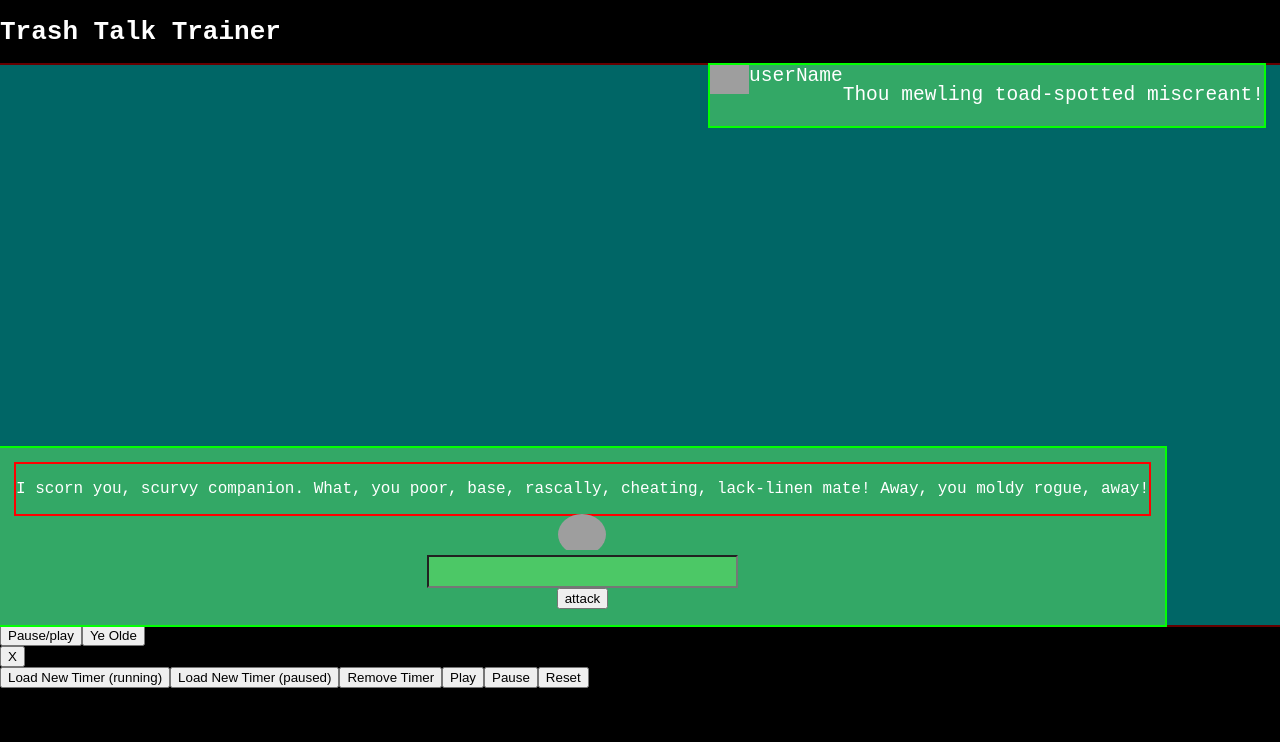
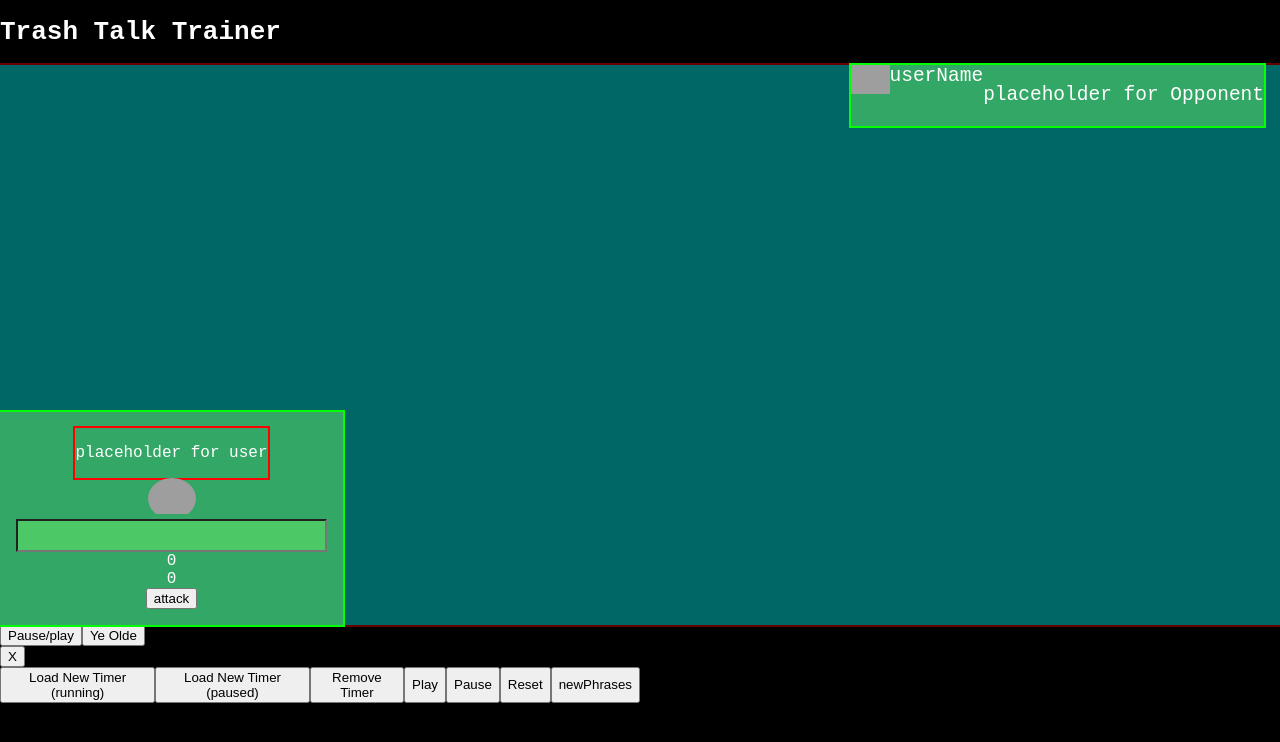
Before and after one commit to T-J-DANIEL/trash-talk-simulator, a React (Create React App) app: page / in a window 1280 px wide. Both pictures are taken after a click on the button "Settings". Shown: the top 742 px of the page. Built offline with nearby package versions, Linux system fonts and the light colour scheme; grey boxes are pictures that could not be loaded.

Commit message:
added more functionality

```diff
--- a/src/components/GameTimer.js
+++ b/src/components/GameTimer.js
@@ -28,14 +28,12 @@ const GameTimer = () => {
 
 const TimerFunctions = () => {
   const {
-    timerExists,
     setTimerExists,
-    timerRunning,
     setTimerRunning,
-    resetTimer,
     setResetTimer,
     mountPaused,
     mountRunning,
+    newPhrases,
   } = useGlobalContext()
   return (
     <div className="timer-functions">
@@ -45,6 +43,7 @@ const TimerFunctions = () => {
       <button onClick={() => setTimerRunning(true)}>Play</button>
       <button onClick={() => setTimerRunning(false)}>Pause</button>
       <button onClick={() => setResetTimer(true)}>Reset</button>
+      <button onClick={newPhrases}>newPhrases</button>
     </div>
   )
 }
--- a/src/components/Opponent.js
+++ b/src/components/Opponent.js
@@ -3,7 +3,7 @@ import { useGlobalContext } from "../context"
 const Opponent = () =>{
     const { opponentPhrase, successfulAttack } = useGlobalContext()
     return (
-      <div className={`opponent ${successfulAttack?"animate":""}`}>
+      <div className={`opponent ${successfulAttack?"animate":""} `}>
         {successfulAttack&&<div className="hitMarker">
           <div className="clock-hand clock">
               <div></div>
--- a/src/components/UserInput.js
+++ b/src/components/UserInput.js
@@ -6,9 +6,13 @@ const UserInput = () => {
     currentPhrase,
     compareValues,
     percentageMatch,
+    setPercentageMatch,
     setSuccessfulAttack,
     isYeOlde,
     setIsYeOlde,
+    score,
+    setScore,
+    newPhrases
   } = useGlobalContext()
 
   return (
@@ -26,16 +30,32 @@ const UserInput = () => {
         <input
           type="text"
           value={userText}
+          onKeyPress={(e) => {
+          //  e.key === "Enter" && setUserText("")
+            if(e.key === "Enter"){
+             if(percentageMatch>80) {setSuccessfulAttack(true)
+              setTimeout(()=>{setSuccessfulAttack(false)},500)}
+
+              setScore((prev) => prev + percentageMatch)
+              setPercentageMatch(0)
+              setUserText("")
+              newPhrases()
+              //should call this it own function
+              }
+
+          }}
           onChange={(e) => {
             setUserText(e.target.value)
             compareValues(e.target.value)
+
             //if 100% or timer reaches 0 then next question
             // if score is higher than 80% then hitmarker and bonus points
             //if we get 5 over 80 in a ro we get ratdog special nuke
           }}
         />
       </div>
-      <div>{percentageMatch}</div>
+      <span>{percentageMatch}</span>
+      <span>{score}</span>
       <button
         onClick={(e) => {
           setSuccessfulAttack((prev) => !prev)
--- a/src/context.js
+++ b/src/context.js
@@ -19,37 +19,57 @@ const useGlobalContext = () => {
 }
 
 const AppContextProvider = ({ children }) => {
-  const [isYeOlde,setIsYeOlde] = useState(false)
+  const [isYeOlde, setIsYeOlde] = useState(true)
   const [userText, setUserText] = useState("")
-  const [currentLevel, setCurrentLevel] = useState(1)
-  const [currentPhraseList, setCurrentPhraseList] = useState([])
+  const [score, setScore] = useState(0)
   const [gameRunning, setGameRunning] = useState(false)
-  const [successfulAttack,setSuccessfulAttack] = useState(false)
+  const [successfulAttack, setSuccessfulAttack] = useState(false)
+  // useEffect(() => {
+  //   getPhrases()
+  // }, [])
+  //start game or on page load?
   const getPhrases = () => {
-    setCurrentPhraseList(trashPhrases[currentLevel])
+    return isYeOlde ? shakesPhrases : trashPhrases
   }
-  const [currentPhrase, setCurrentPhrase] = useState(shakesPhrases[0].insult)
-  const [opponentPhrase, setOpponentPhrase] = useState(shakesPhrases[1].insult)
-  useEffect(() => {
-    getPhrases()
-  }, [currentLevel])
+  const [currentPhraseList, setCurrentPhraseList] = useState(getPhrases)
+  const [currentPhrase, setCurrentPhrase] = useState("placeholder for user")
+  const [opponentPhrase, setOpponentPhrase] = useState(
+    "placeholder for Opponent"
+  )
 
-  const [percentageMatch, setPercentageMatch] = useState()
+  const [percentageMatch, setPercentageMatch] = useState(0)
 
   const compareValues = (userTyping) => {
-    const testArray = currentPhrase.trim().split("")
+    const testArray = currentPhrase.split("")
     const userArray = userTyping.trim().split("")
     const matches = testArray.filter(
       (item, index) => item === userArray[index]
     ).length
-    console.log("testArray",testArray)
-    console.log("userArray",userArray)
-    console.log("matches",matches)
+    console.log("testArray", testArray)
+    console.log("userArray", userArray)
+    console.log("matches", matches)
     setPercentageMatch(Math.ceil((matches / testArray.length) * 100))
-    console.log("percentage Match",percentageMatch)
+    console.log("percentage Match", percentageMatch)
   }
+  useEffect(
+    ()=>{
+      if (percentageMatch === 100) {
 
-  const startGame = () =>{
+           setSuccessfulAttack(true)
+           setTimeout(() => {
+             setSuccessfulAttack(false)
+           }, 500)
+
+        setScore((prev) => prev + 100)
+        //same as above really
+        setPercentageMatch(0)
+        setUserText("")
+        newPhrases()
+        //should call this it own function
+      }
+    },[percentageMatch]
+  )
+  const startGame = () => {
     /*
       start a game timer 30s?
       set up first suggestion and opponent text
@@ -60,9 +80,8 @@ const AppContextProvider = ({ children }) => {
     //level reset
     //
     setUserText("")
-
   }
-//timer functions
+  //timer functions
   const [timerExists, setTimerExists] = useState(false)
   const [timerRunning, setTimerRunning] = useState(true)
   const [resetTimer, setResetTimer] = useState(false)
@@ -79,7 +98,32 @@ const AppContextProvider = ({ children }) => {
   }
 
   //SETTINGS
-  const [showSettings,setShowSettings] = useState(false)
+  const [showSettings, setShowSettings] = useState(false)
+
+  //send random phrase
+  const newPhrases = () => {
+    //take the phrase block and remove the previous
+
+    //make this the new working phrase block
+    //pick a random phrase for the user and for the opponent
+    let workingArray = [...currentPhraseList]
+      console.log("copied",workingArray.length,currentPhraseList.length)
+    const randomUserIndex = Math.floor(Math.random() * workingArray.length)
+      console.log("user index set",randomUserIndex)
+    setCurrentPhrase(workingArray[randomUserIndex].insult)
+    workingArray = workingArray.filter((item, index) => index !== randomUserIndex)
+        console.log("removed user index", workingArray.length, currentPhraseList.length)
+    const randomOppIndex = Math.floor(Math.random() * workingArray.length)
+    console.log("Opp index set", randomOppIndex)
+    setOpponentPhrase(workingArray[randomOppIndex].insult)
+    workingArray = workingArray.filter(
+      (item, index) => index !== randomOppIndex
+    )
+      console.log("removed opp index", workingArray.length, currentPhraseList.length)
+    console.log("our two",randomUserIndex, randomOppIndex)
+    setCurrentPhraseList(workingArray)
+    console.log("working array set as new", workingArray.length,currentPhraseList.length,"===> END  ")
+  }
   return (
     <AppContext.Provider
       value={{
@@ -87,14 +131,13 @@ const AppContextProvider = ({ children }) => {
         setIsYeOlde,
         userText,
         setUserText,
-        currentLevel,
-        setCurrentLevel,
         currentPhraseList,
         setCurrentPhraseList,
         currentPhrase,
         opponentPhrase,
         compareValues,
         percentageMatch,
+        setPercentageMatch,
         successfulAttack,
         setSuccessfulAttack,
         timerExists,
@@ -107,6 +150,9 @@ const AppContextProvider = ({ children }) => {
         mountRunning,
         showSettings,
         setShowSettings,
+        newPhrases,
+        score,
+        setScore,
       }}
     >
       {children}
--- a/src/data.js
+++ b/src/data.js
@@ -47,6 +47,50 @@ const shakesPhrases = [
     insult:
       "Methink'st thou art a general offence and every man should beat thee.",
   },
+  {
+    insult:
+      "filler phrase a",
+  },
+  {
+    insult:
+      "filler phrase b",
+  },
+  {
+    insult:
+      "filler phrase c",
+  },
+  {
+    insult:
+      "filler phrase d",
+  },
+  {
+    insult:
+      "filler phrase e",
+  },
+  {
+    insult:
+      "filler phrase f",
+  },
+  {
+    insult:
+      "filler phrase g",
+  },
+  {
+    insult:
+      "filler phrase h",
+  },
+  {
+    insult:
+      "filler phrase i",
+  },
+  {
+    insult:
+      "filler phrase j",
+  },
+  {
+    insult:
+      "filler phrase k",
+  },
 ]
 
 export { trashPhrases, shakesPhrases }
```
Lines whose indentation alone changed are shown as unchanged.
